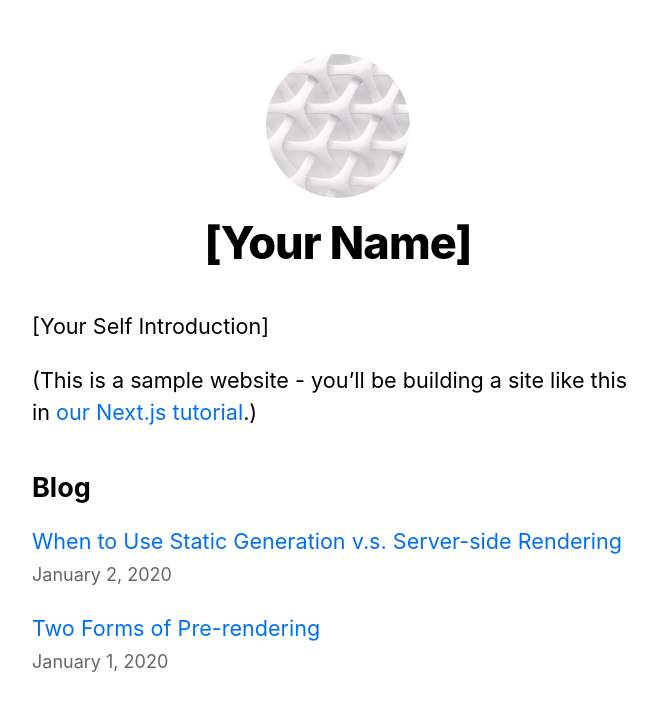
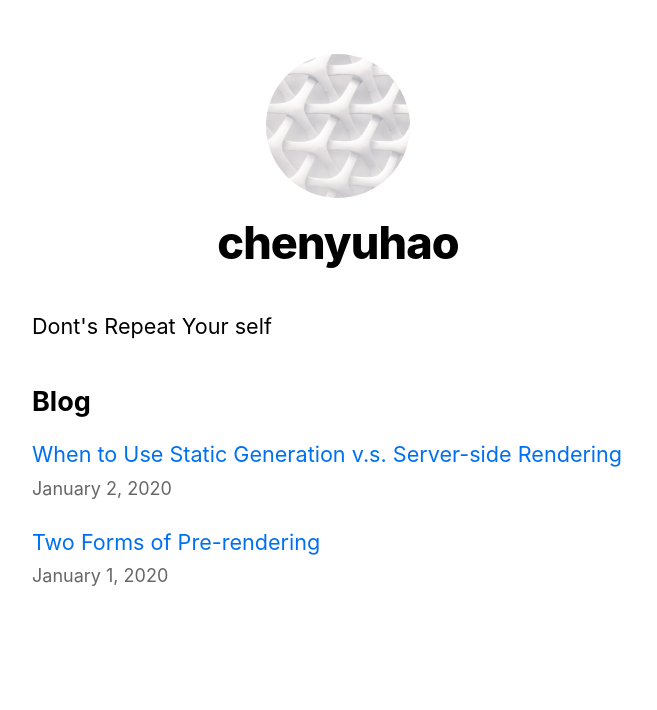
Before and after one commit to cyhfe/nextjs-blog, a Next.js app: page / in a window 1280 px wide. Shown: the top 710 px of the page, without its empty margins (302-959 px from the left). Built offline with nearby package versions, Linux system fonts and the light colour scheme.

Commit message:
change name & description

```diff
--- a/components/layout.js
+++ b/components/layout.js
@@ -4,18 +4,14 @@ import styles from './layout.module.css'
 import utilStyles from '../styles/utils.module.css'
 import Link from 'next/link'
 
-const name = '[Your Name]'
-export const siteTitle = 'Next.js Sample Website'
+const name = 'chenyuhao'
+export const siteTitle = 'next-blog'
 
 export default function Layout({ children, home }) {
   return (
     <div className={styles.container}>
       <Head>
         <link rel="icon" href="/favicon.ico" />
-        <meta
-          name="description"
-          content="Learn how to build a personal website using Next.js"
-        />
         <meta
           property="og:image"
           content={`https://og-image.vercel.app/${encodeURI(
--- a/pages/index.js
+++ b/pages/index.js
@@ -12,11 +12,7 @@ export default function Home({ allPostsData }) {
         <title>{siteTitle}</title>
       </Head>
       <section className={utilStyles.headingMd}>
-        <p>[Your Self Introduction]</p>
-        <p>
-          (This is a sample website - you’ll be building a site like this in{' '}
-          <a href="https://nextjs.org/learn">our Next.js tutorial</a>.)
-        </p>
+        <p>Dont's Repeat Your self</p>
       </section>
       <section className={`${utilStyles.headingMd} ${utilStyles.padding1px}`}>
         <h2 className={utilStyles.headingLg}>Blog</h2>
```
